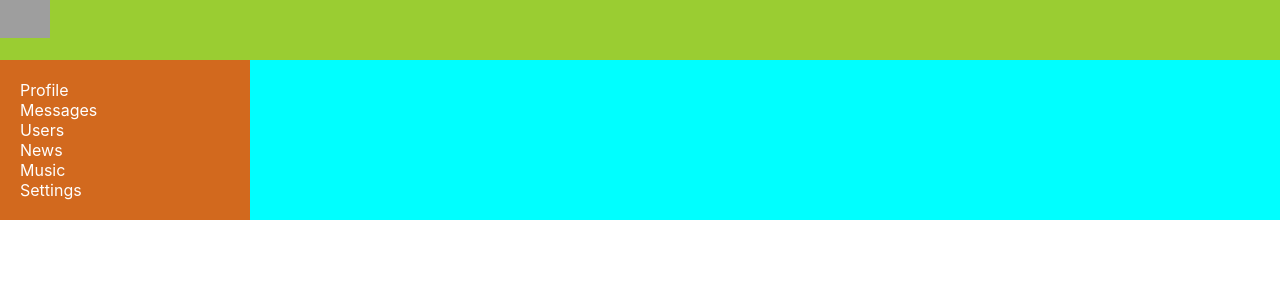
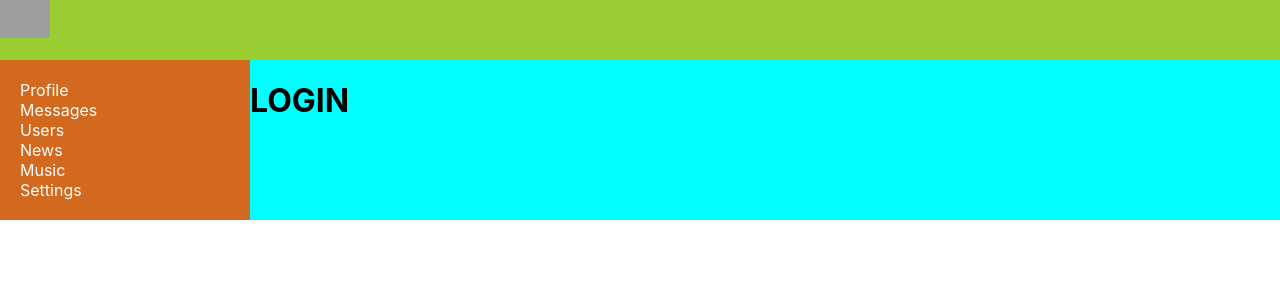
Before and after one commit to Seynaro/social-network, a React (Create React App) app: page /login in a window 1280 px wide. Shown: the top 300 px of the page. Built offline with nearby package versions, Linux system fonts and the light colour scheme; no server answers; grey boxes are pictures that could not be loaded.

Commit message:
add Login/Redirect

```diff
--- a/src/App.js
+++ b/src/App.js
@@ -6,8 +6,9 @@
 import UsersContainer from "./components/Users/UsersContainer";
 import ProfileContainer from "./components/Profile/ProfileContainer";
 import HeaderContainer from "./components/Header/HeaderContainer";
+import Login from "./components/Login/Login";
 
-const App = (props) => {
+const App = () => {
     return (
         <div className='app-wrapper'>
             <HeaderContainer/>
@@ -19,6 +20,8 @@
                        render={ () => <ProfileContainer/>}/>
                 <Route path='/users'
                        render={ () => <UsersContainer/>}/>
+                <Route path='/login'
+                       render={ () => <Login/>}/>
             </div>
         </div>
     );
--- a/src/components/Dialogs/Dialogs.jsx
+++ b/src/components/Dialogs/Dialogs.jsx
@@ -2,6 +2,7 @@
 import s from "./Dialogs.module.css"
 import Message from "./Message/Message";
 import DialogItem from "./DialogItem/DialogItem";
+import {Redirect} from "react-router-dom";
 
 const Dialogs = (props) => {
     let state = props.dialogsPage;
@@ -19,6 +20,8 @@
         let body = e.target.value;
         props.updateNewMessageBody(body);
     };
+
+    if(!props.isAuth) return <Redirect to={"/login"}/>
 
     return (
         <div className={s.dialogs}>
--- a/src/components/Dialogs/DialogsContainer.jsx
+++ b/src/components/Dialogs/DialogsContainer.jsx
@@ -2,10 +2,12 @@
 import {sendMessageCreator, updateNewMessageBodyCreator} from "../../redux/dialogs-reducer";
 import Dialogs from "./Dialogs";
 import {connect} from "react-redux";
+import authReducer from "../../redux/auth-reducer";
 
 const mapStateToProps = (state) => {
     return {
-        dialogsPage: state.dialogsPage
+        dialogsPage: state.dialogsPage,
+        isAuth: state.auth.isAuth,
     }
 };
 
--- /dev/null
+++ b/src/components/Login/Login.jsx
@@ -0,0 +1,7 @@
+import React from "react";
+
+const Login = (props) => {
+    return <h1>LOGIN</h1>
+}
+
+export default Login;
--- a/src/components/Profile/ProfileContainer.jsx
+++ b/src/components/Profile/ProfileContainer.jsx
@@ -2,7 +2,7 @@
 import Profile from "./Profile";
 import {connect} from "react-redux";
 import {getUserProfileTC} from "../../redux/profile-reducer";
-import {withRouter} from "react-router-dom";
+import {Redirect, withRouter} from "react-router-dom";
 
 
 class ProfileContainer extends React.Component {
@@ -16,6 +16,9 @@
     }
 
     render() {
+
+        if(!this.props.isAuth) return <Redirect to={"/login"}/>
+
         return (
             <div>
                 <Profile {...this.props}
@@ -27,6 +30,7 @@
 
 let mapStateToProps = (state) => ({
     profile: state.profilePage.profile,
+    isAuth: state.auth.isAuth,
 });
 
 let WithUrlDataContainerComponent = withRouter(ProfileContainer);
```
